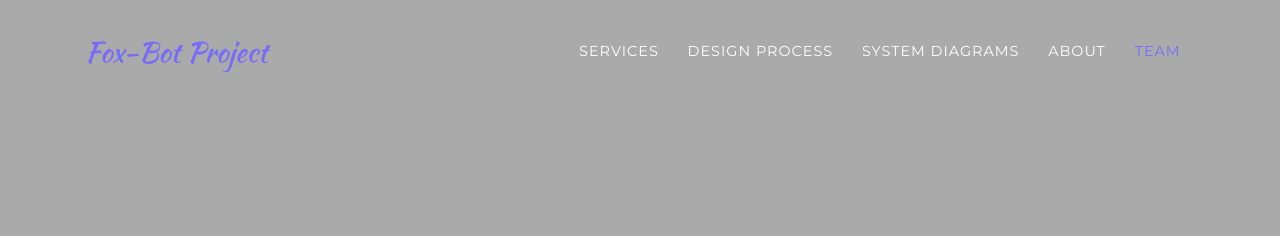
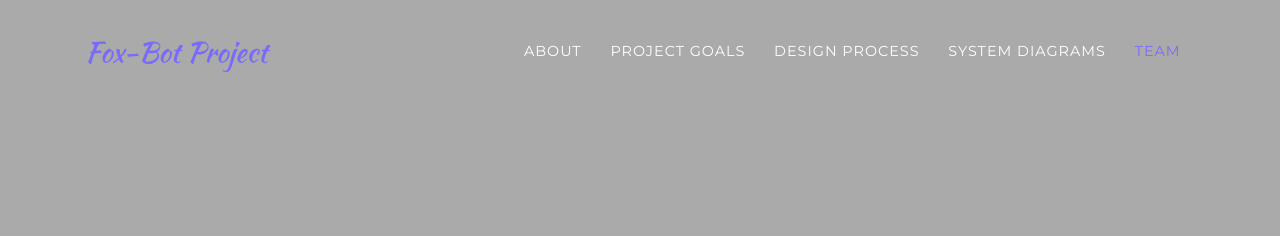
Before and after one commit to Jake30123/foxbot-website, a Jekyll site: the page built from index.md, in a window 1280 px wide. Shown: the top 236 px of the page. Built offline with Jekyll 4.4.1, drawn with Linux system fonts in a browser that asks for light colours; some web fonts are replaced.

Commit message:
Updated nav

```diff
--- a/_data/navigation.yml
+++ b/_data/navigation.yml
@@ -11,14 +11,14 @@
 # -----------------
 en: &DEFAULT_EN
   nav:
-    - title: "Services"
+    - title: "About"
+      section: about
+    - title: "Project Goals"
       section: services
     - title: "Design Process"
       section: portfolio
     - title: "System Diagrams"
       section: portfolio2
-    - title: "About"
-      section: about
     - title: "Team"
       section: team
 
```
